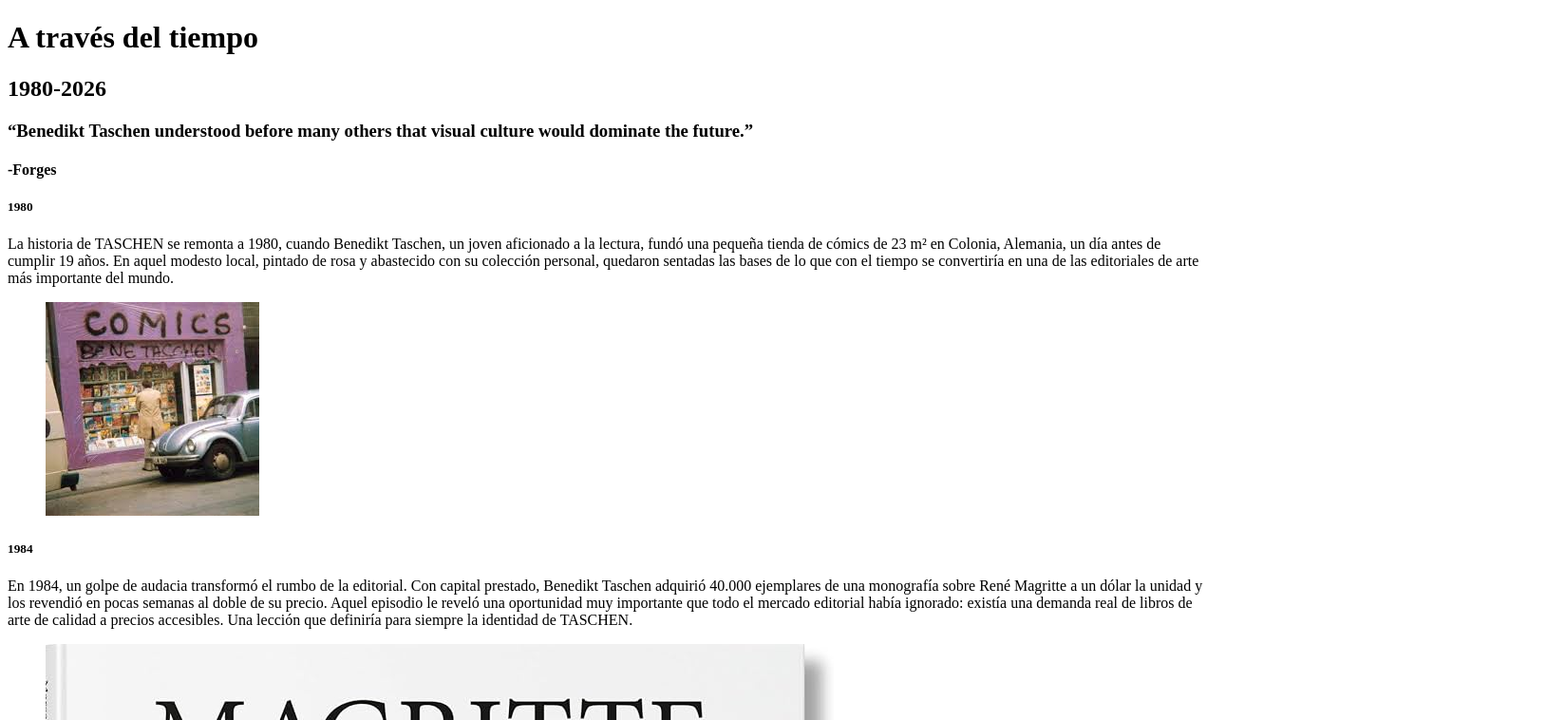
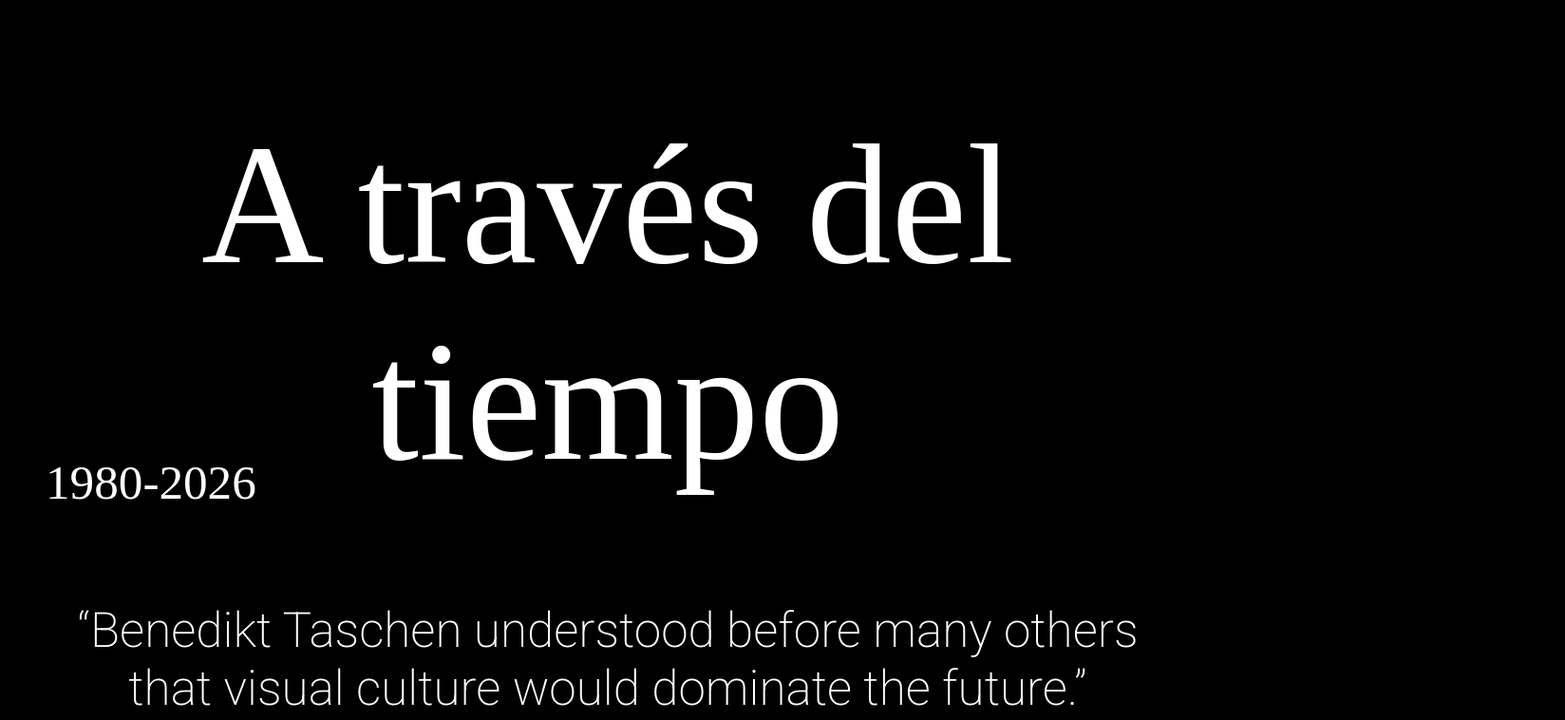
Before and after one commit to liah-49/Mi-parte-del-trabajo, a plain HTML site: page index.html in a window 1280 px wide. Shown: the top 758 px of the page at 95% size, 1648 px wide, since content can reach past the window. Drawn offline with Linux system fonts and the light colour scheme; files that its build step writes are made by us from their sources.

Commit message:
titulos inicio

```diff
--- a/index.html
+++ b/index.html
@@ -5,8 +5,11 @@
         <title>parte pagina web</title>
         <meta charset="utf-8">
         <!--Poner aqui los links para los textos y hojas de estilos-->
-     <link href="css/style.css"  rel="stylesheet" type="text/css">
+     <link href="style.css"  rel="stylesheet" type="text/css">
      <link rel="preconnect" href="https://https://fonts.google.com/">
+     <link rel="preconnect" href="https://fonts.googleapis.com">
+<link rel="preconnect" href="https://fonts.gstatic.com" crossorigin>
+<link href="https://fonts.googleapis.com/css2?family=Roboto:ital,wght@0,100..900;1,100..900&display=swap" rel="stylesheet">
     </head>
     <body>
         <header>
--- a/style.css
+++ b/style.css
@@ -0,0 +1,44 @@
+*{
+    margin: 0;
+    box-sizing: border-box;
+    font-family: "Bebas neue", "roboto";
+}
+
+body {
+    background-color: #000000;
+    font-family: Arial, sans-serif;
+    color: #ffffff;
+}
+
+/* Maquetación títulos*/
+h1 {
+ font-family: 'Bebas neue', regular;
+ text-align: center;
+ font-size: 14vw;
+ font-weight: 400;
+ margin-top: 7rem;
+}
+h2 {
+  font-family: 'Bebas neue', regular;
+    font-size: 4vw;
+    font-weight: 200;
+    margin-top: -3rem;
+    margin-left: 3rem;
+}
+h3 {
+   font-family: 'roboto', italic ;
+   text-align: center;
+    font-size: 4vw;
+    font-weight: 200;
+    margin-top: 6rem;
+    margin-left: 2rem;
+    margin-right: 2rem;
+}
+h4 {
+ text-align: right;
+ font-family: 'roboto', italic ;
+  font-size: 3vw;
+    font-weight: 100;
+    margin-top: 6rem;
+    margin-right: 5rem;
+}
```
